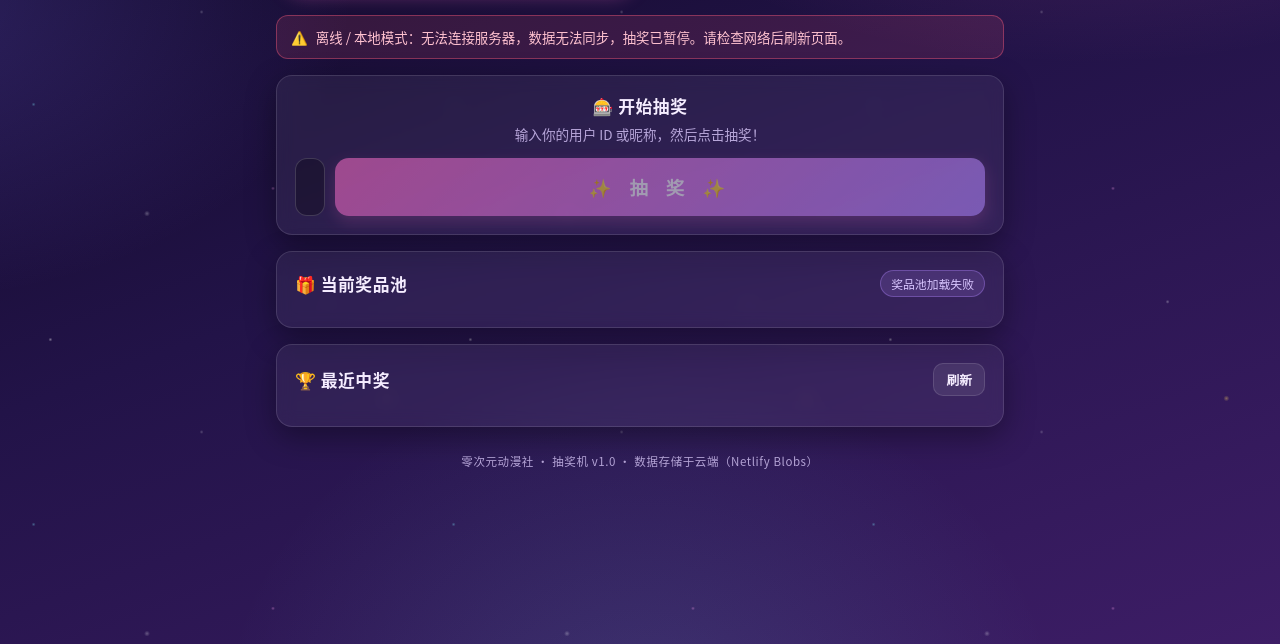
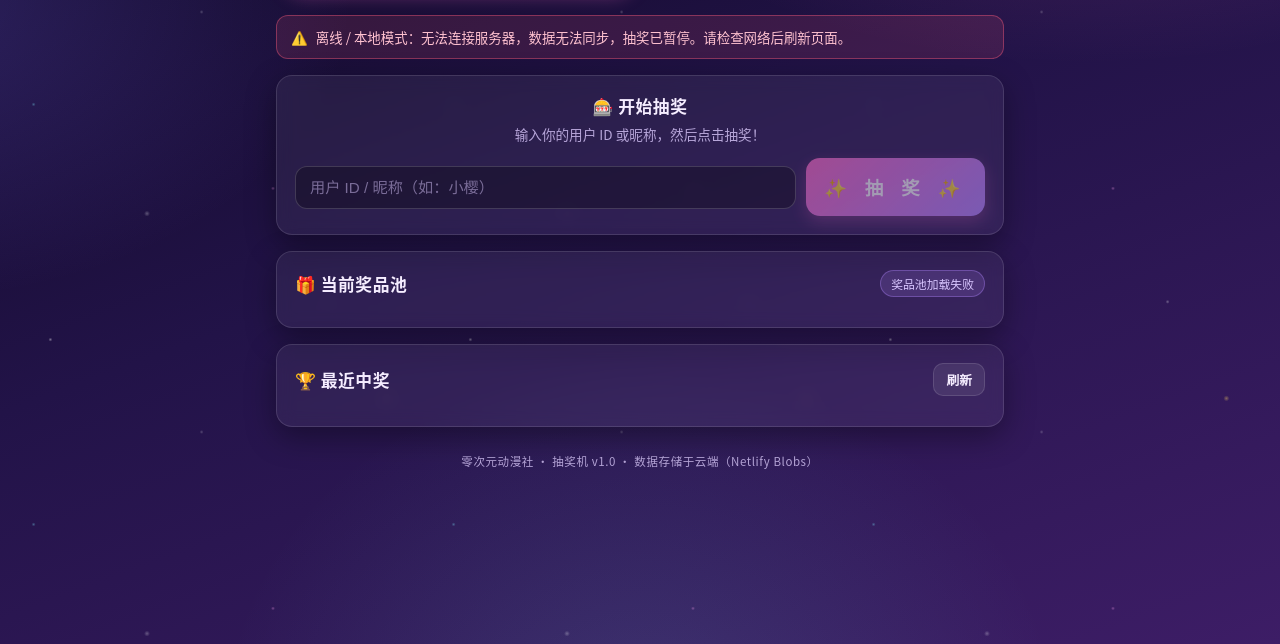
Before and after one commit to juakid/zerodim-lottery, a website: page public/index.html in a window 1280 px wide. Shown: the part 156-800 px from the top of the page. Drawn offline with Linux system fonts and the light colour scheme; no server answers.

Commit message:
修复抽奖输入框与按钮在桌面端挤同一行的问题：按钮自适应宽度

```diff
--- a/public/css/style.css
+++ b/public/css/style.css
@@ -199,8 +199,10 @@ input::placeholder { color: rgba(183, 166, 217, 0.6); }
 input:focus { border-color: var(--pink); box-shadow: 0 0 0 3px rgba(255, 110, 199, 0.22); }
 input[type="number"] { width: 96px; flex: none; }
 
-.field-row { display: flex; gap: 10px; }
-.field-row input { flex: 1; }
+.field-row { display: flex; align-items: center; gap: 10px; }
+.field-row input { flex: 1; min-width: 0; }
+/* 大按钮与输入框同行时按内容自适应宽度（移动端媒体查询里仍是整行按钮） */
+.field-row .btn-lg { flex: none; width: auto; white-space: nowrap; }
 
 .add-prize { display: flex; gap: 10px; margin-bottom: 12px; }
 .add-prize input:first-child { flex: 1; }
```
